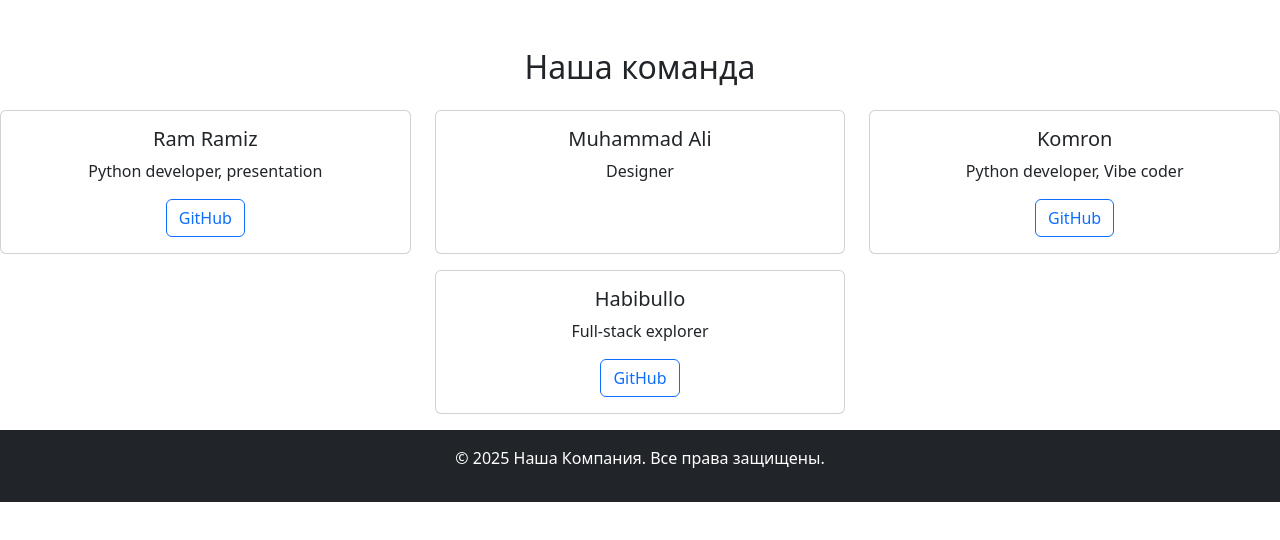
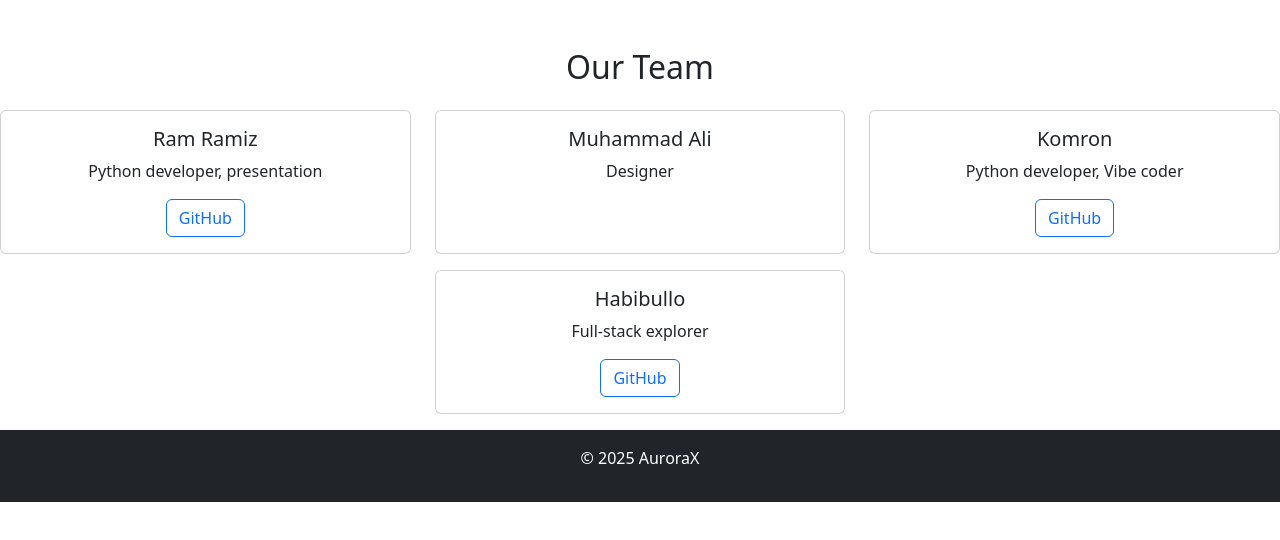
Before and after one commit to Komronbek-Urinboev/AuroraX, a plain HTML site: page about_us.html in a window 1280 px wide. Drawn offline with nearby package versions, Linux system fonts and the light colour scheme.

Commit message:
Update about_us.html

```diff
--- a/about_us.html
+++ b/about_us.html
@@ -9,7 +9,7 @@
  <body>
     <header class=""></header>
    <div class="row mt-5 justify-content-center text-center">
-  <h2 class="mb-4">Наша команда</h2>
+  <h2 class="mb-4">Our Team</h2>
 
   <!-- Ram Ramiz -->
   <div class="col-md-4 mb-3">
@@ -56,7 +56,7 @@
 
 <footer class="bg-dark text-white text-center py-3">
   <div class="container">
-    <p>&copy; 2025 Наша Компания. Все права защищены.</p>
+    <p>&copy; 2025 AuroraX</p>
   </div>
 </footer>
 
```
